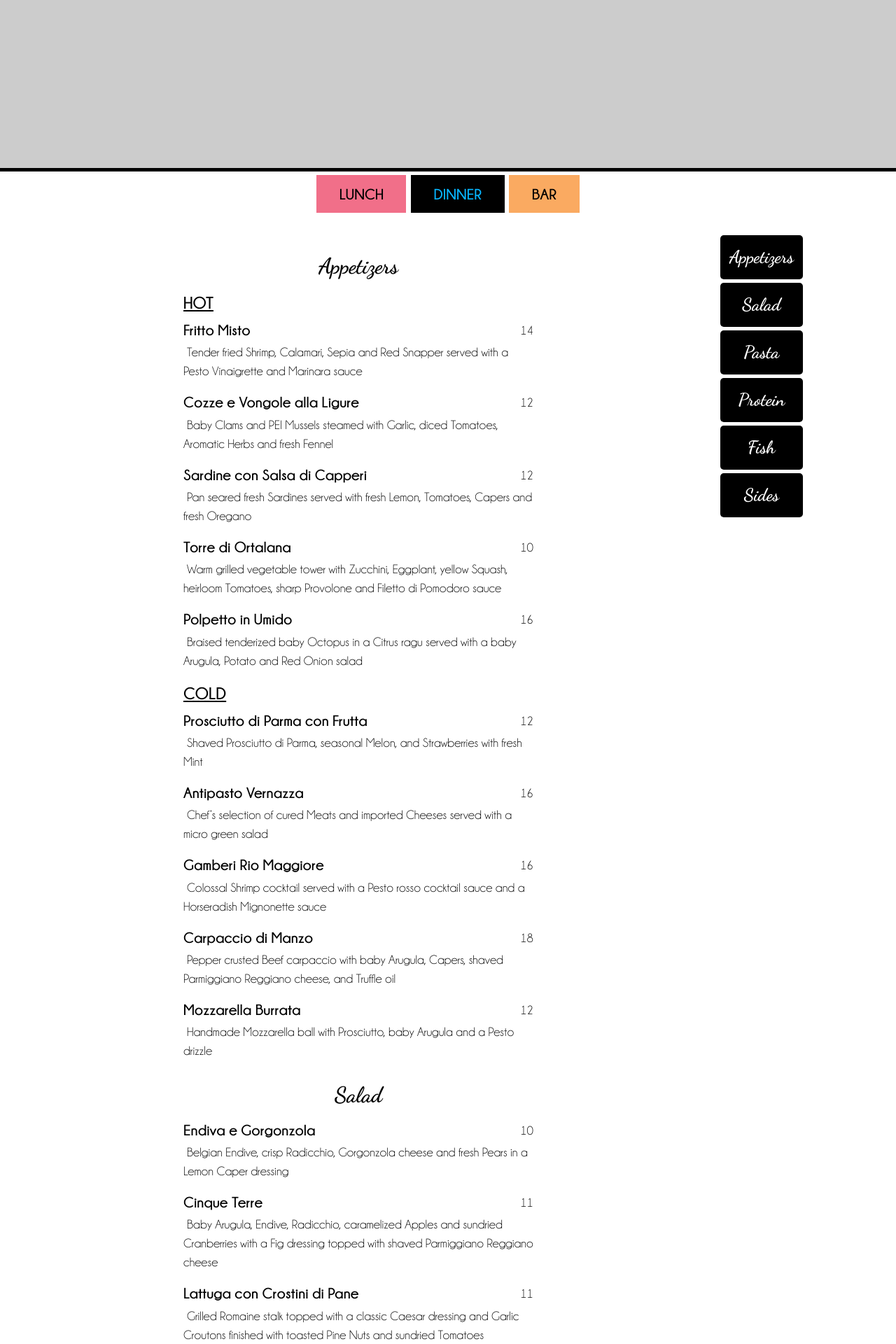
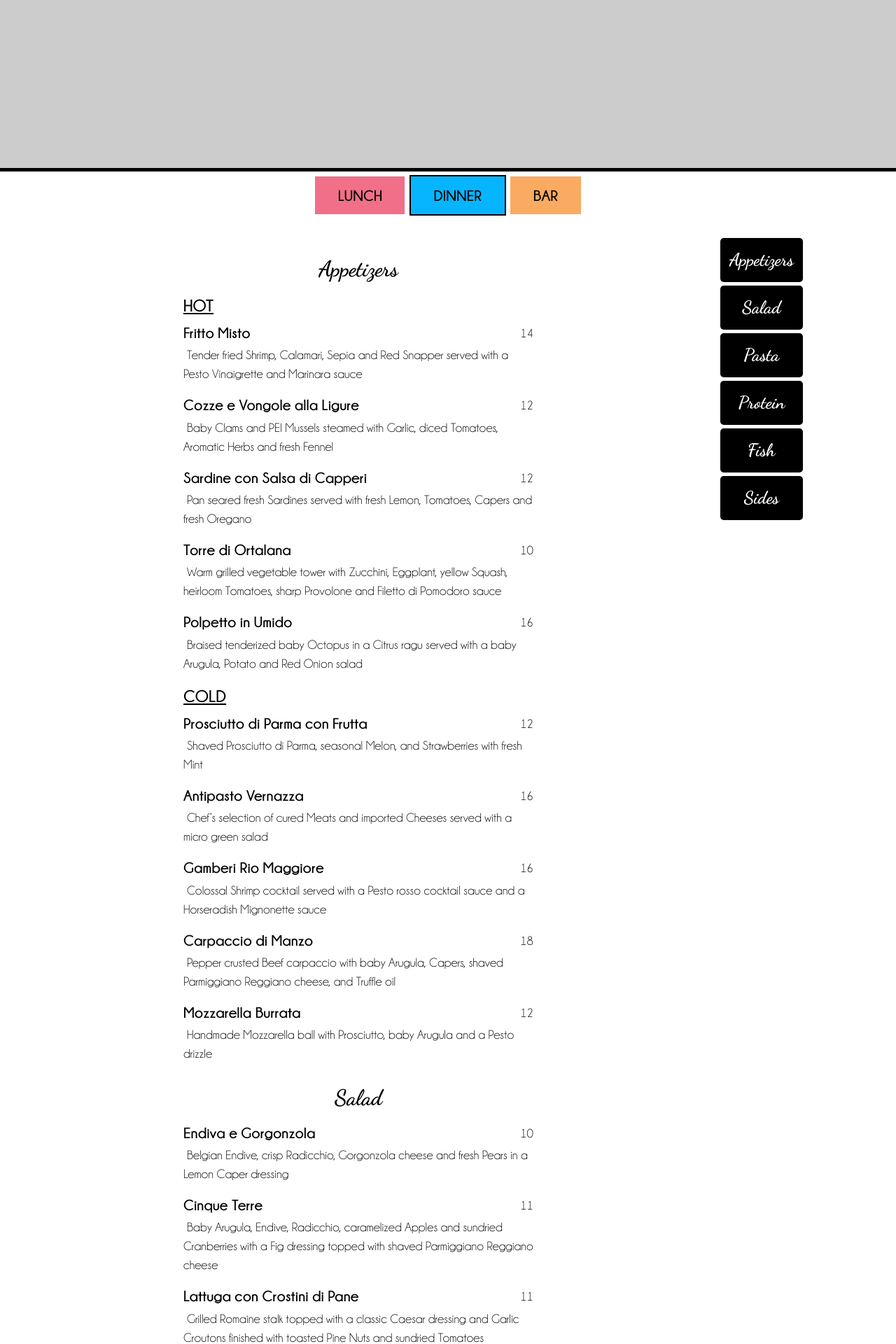
Before and after one commit to cinqueterreli/cinqueterre.github.io, a Jekyll site: the page built from dinner-menu.html, in a window 1280 px wide. Shown: the part 383-2303 px from the top of the page at 70% size. Built offline with Jekyll 4.4.1, drawn with Linux system fonts in a browser that asks for light colours; nearby versions of some CDN libraries.

Commit message:
idk duuude

```diff
--- a/css/main.css
+++ b/css/main.css
@@ -423,8 +423,7 @@ hr {
 }
 
 .menu-link.blue.active {
-	background-color:black;
-	color:#07B5FF;
+	border:2px solid black;
 }
 
 .menu-content {
```
